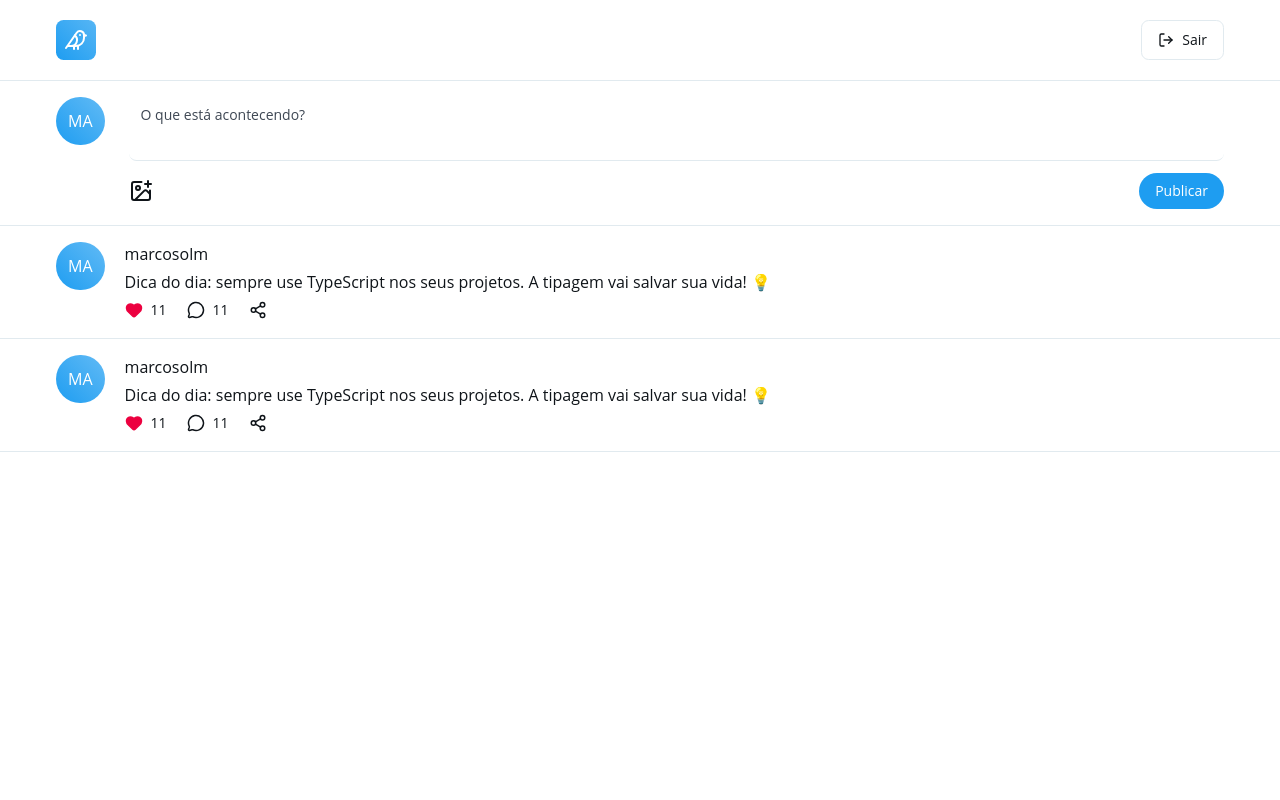
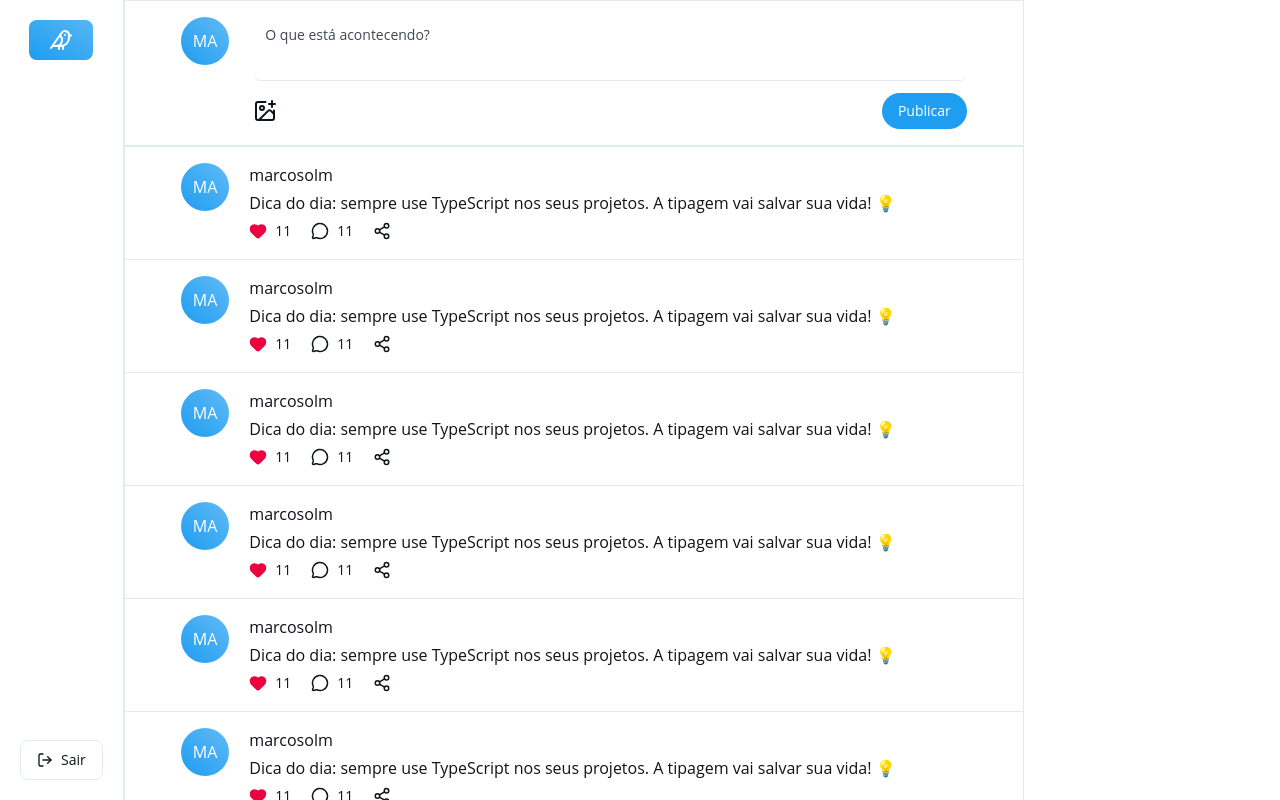
Before and after one commit to MarcosOlm/social-media, a React app in the folder frontend/: page / in a window 1280 px wide. Shown: the top 800 px of the page. Built offline with nearby package versions, Linux system fonts and the light colour scheme; the HTML template or start-up script is replaced by a standard one.

Commit message:
feat(home): adiconado o preview da imagem/vídeo do post

```diff
--- a/frontend/src/components/Header.tsx
+++ b/frontend/src/components/Header.tsx
@@ -1,18 +1,19 @@
-import { Bird, LogOut } from "lucide-react"
-import { Button } from "./ui/button"
+import { Bird, LogOut } from "lucide-react";
+import { Button } from "./ui/button";
 
 function Header() {
-    return(
-        <header className="flex items-center justify-between p-5 border-b md:px-14 md:mx-auto">
-        <div className="p-2 bg-linear-to-tr from-primary to-primary/75 rounded-md">
-          <Bird className="text-white" />
+  return (
+    <header className="flex items-center justify-between p-5 border-b md:px-14 md:mx-auto
+    lg:col-span-1 lg:row-span-full lg:sticky lg:top-0 lg:w-min lg:h-screen lg:border-r lg:flex-col lg:border-b-0 lg:p-5">
+      <div className="p-2 bg-linear-to-tr from-primary to-primary/75 rounded-md lg:w-16 lg:px-4">
+        <Bird className="text-white lg:m-auto" />
       </div>
       <Button variant={"ghost"} size={"lg"}>
         <LogOut />
         Sair
       </Button>
     </header>
-    )
+  );
 }
 
-export default Header
+export default Header;
--- a/frontend/src/components/Post.tsx
+++ b/frontend/src/components/Post.tsx
@@ -3,16 +3,17 @@ import { Label } from "./ui/label"
 
 interface PostProps {
     classname?: string,
+    variant?: "default" | "xl"
 }
 
-function Post({ classname }: PostProps) {
+function Post({ classname, variant }: PostProps) {
     return (
         <article className={`w-full grid grid-cols-[auto_1fr] grid-rows-[1fr_auto_1fr] gap-x-5 gap-y-1 p-4 ${classname}`}>
             <div className="w-fit h-fit col-span-1 row-span-3 rounded-full bg-linear-to-tr from-primary to-primary/70 text-white p-3">
               <h1>MA</h1>
             </div>
             <h1 className="col-start-2">marcosolm</h1>
-            <p className="col-start-2">Dica do dia: sempre use TypeScript nos seus projetos. A tipagem vai salvar sua vida! 💡</p>
+            <p className={`col-start-2 ${variant ? "" : ""}`}>Dica do dia: sempre use TypeScript nos seus projetos. A tipagem vai salvar sua vida! 💡</p>
             <section className="col-start-2 flex items-center justify-start gap-5">
                 <Label>
                     <Heart size={18} className="fill-rose-600 text-rose-600"/>
--- a/frontend/src/routes/$id.tsx
+++ b/frontend/src/routes/$id.tsx
@@ -1,36 +1,65 @@
 import Header from "@/components/Header";
 import Post from "@/components/Post";
 import { Button } from "@/components/ui/button";
+import { Input } from "@/components/ui/input";
+import { Label } from "@/components/ui/label";
 import { Textarea } from "@/components/ui/textarea";
 import { createFileRoute, Link } from "@tanstack/react-router";
-import { Send } from "lucide-react";
+import { ImagePlus, Send, X } from "lucide-react";
+import { useState } from "react";
 
 export const Route = createFileRoute("/$id")({
   component: RouteComponent,
 });
 
 function RouteComponent() {
+  const [filePreview, setFilePreview] = useState<File | null>(null);
   const comments = Array(10).fill(null);
 
   return (
     <>
-      <Header />
-      <main>
-        <section>
-          <Post classname="border-b md:px-14 md:mx-auto" />
+      <main className="lg:grid lg:grid-cols-[auto_1fr] lg:grid-rows-[auto_auto_minmax(0,1fr)]">
+        <Header />
+        <section className="lg:mx-0 lg:mr-auto lg:w-full lg:max-w-[56.25em] lg:border lg:col-start-2">
+          <Post classname="border-b md:px-14 md:mx-auto text-xl" variant="xl" />
         </section>
-        <section className="py-5 border-b md:px-14 md:mx-auto">
+        <section className="py-5 border-b md:px-14 md:mx-auto lg:col-start-2 lg:row-start-2
+        lg:mx-0 lg:mr-auto lg:w-full lg:max-w-[56.25em] lg:border lg:h-min">
           <form className="flex items-center justify-center gap-3 px-4 md:p-0">
             <div className="w-fit h-fit rounded-full bg-linear-to-tr from-primary to-primary/70 text-white p-3">
               <h1>MA</h1>
             </div>
             <Textarea className="border resize-none bg-muted h-min" />
+            <Label>
+              <ImagePlus />
+                    <Input
+                      type="file"
+                      accept="image/*,video/*"
+                      name="file"
+                      id="file"
+                      onChange={(e) => setFilePreview(e.target.files?.[0] ?? null)}
+                      className="hidden"
+                    />
+            </Label>
             <Button>
               <Send size={18} />
             </Button>
           </form>
+            {filePreview &&
+                    <picture className="w-full flex flex-col items-end justify-center mb-3">
+                      <Button variant={"ghost"} onClick={() => setFilePreview(null)} className="m-1.5 rounded-full">
+                        <X/>
+                      </Button>
+                      {filePreview.type.startsWith("image") ?
+                      <img src={URL.createObjectURL(filePreview)} alt="preview" className="w-full rounded"/> :
+                      <video controls>
+                        <source src={URL.createObjectURL(filePreview)}/>
+                      </video>
+                    }
+                    </picture>
+                }
         </section>
-        <section>
+        <section className="lg:col-start-2 lg:row-start-3 lg:mx-0 lg:mr-auto lg:w-full lg:max-w-[56.25em] lg:border">
           {comments.map((_, index) => (
             <Link
               to="/$id"
--- a/frontend/src/routes/index.tsx
+++ b/frontend/src/routes/index.tsx
@@ -5,20 +5,22 @@ import { Field, FieldGroup, FieldLabel, FieldSet } from "@/components/ui/field";
 import { Input } from "@/components/ui/input";
 import { Textarea } from "@/components/ui/textarea";
 import { createFileRoute, Link } from "@tanstack/react-router";
-import { ImagePlus } from "lucide-react";
+import { ImagePlus, X } from "lucide-react";
+import { useState } from "react";
 
 export const Route = createFileRoute("/")({
   component: RouteComponent,
 });
 
 function RouteComponent() {
-  const posts = Array(2).fill(null);
+  const [filePreview, setFilePreview] = useState<File | null>(null);
+  const posts = Array(20).fill(null);
 
   return (
     <>
-      <Header />
-      <main>
-        <section className="border-b md:px-14 md:mx-auto">
+      <main className="lg:grid lg:grid-cols-[auto_1fr] lg:grid-rows-[auto_1fr]">
+        <Header />
+        <section className="border-b md:px-14 md:mx-auto lg:mx-0 lg:mr-auto lg:w-full lg:max-w-[56.25em] lg:border">
           <form className="p-4 md:px-0">
             <FieldSet className="w-full grid grid-cols-[auto_1fr]">
               <div className="w-fit h-fit rounded-full bg-linear-to-tr from-primary to-primary/70 text-white p-3">
@@ -31,13 +33,33 @@ function RouteComponent() {
                     className="resize-none"
                   />
                 </Field>
+                {filePreview &&
+                    <picture className="w-full flex flex-col items-end justify-center">
+                      <Button variant={"ghost"} onClick={() => setFilePreview(null)} className="m-1.5 rounded-full">
+                        <X/>
+                      </Button>
+                      {filePreview.type.startsWith("image") ?
+                      <img src={URL.createObjectURL(filePreview)} alt="preview" className="w-full rounded"/> :
+                      <video controls>
+                        <source src={URL.createObjectURL(filePreview)}/>
+                      </video>
+                    }
+                    </picture>
+                }
                 <Field
                   orientation={"horizontal"}
                   className="flex justify-between"
                 >
                   <FieldLabel htmlFor="file" className="flex-none">
                     <ImagePlus />
-                    <Input type="file" id="file" className="hidden" />
+                    <Input
+                      type="file"
+                      accept="image/*,video/*"
+                      name="file"
+                      id="file"
+                      onChange={(e) => setFilePreview(e.target.files?.[0] ?? null)}
+                      className="hidden"
+                    />
                   </FieldLabel>
                   <Button className="rounded-full">Publicar</Button>
                 </Field>
@@ -45,7 +67,7 @@ function RouteComponent() {
             </FieldSet>
           </form>
         </section>
-        <section className="w-full">
+        <section className="w-full lg:mx-0 lg:mr-auto lg:w-full lg:max-w-[56.25em] lg:border">
           {posts.map((_, index) => (
             <Link
               to="/$id"
```
Lines whose indentation alone changed are shown as unchanged.
